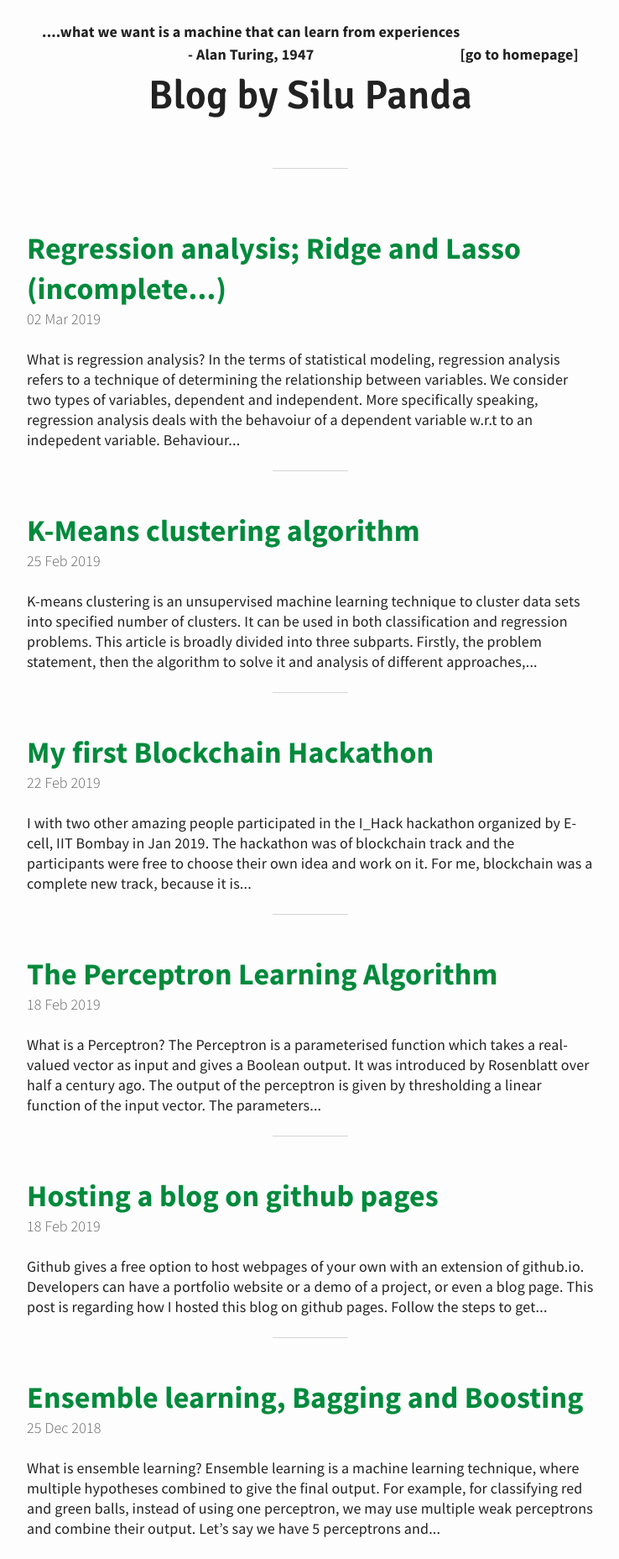
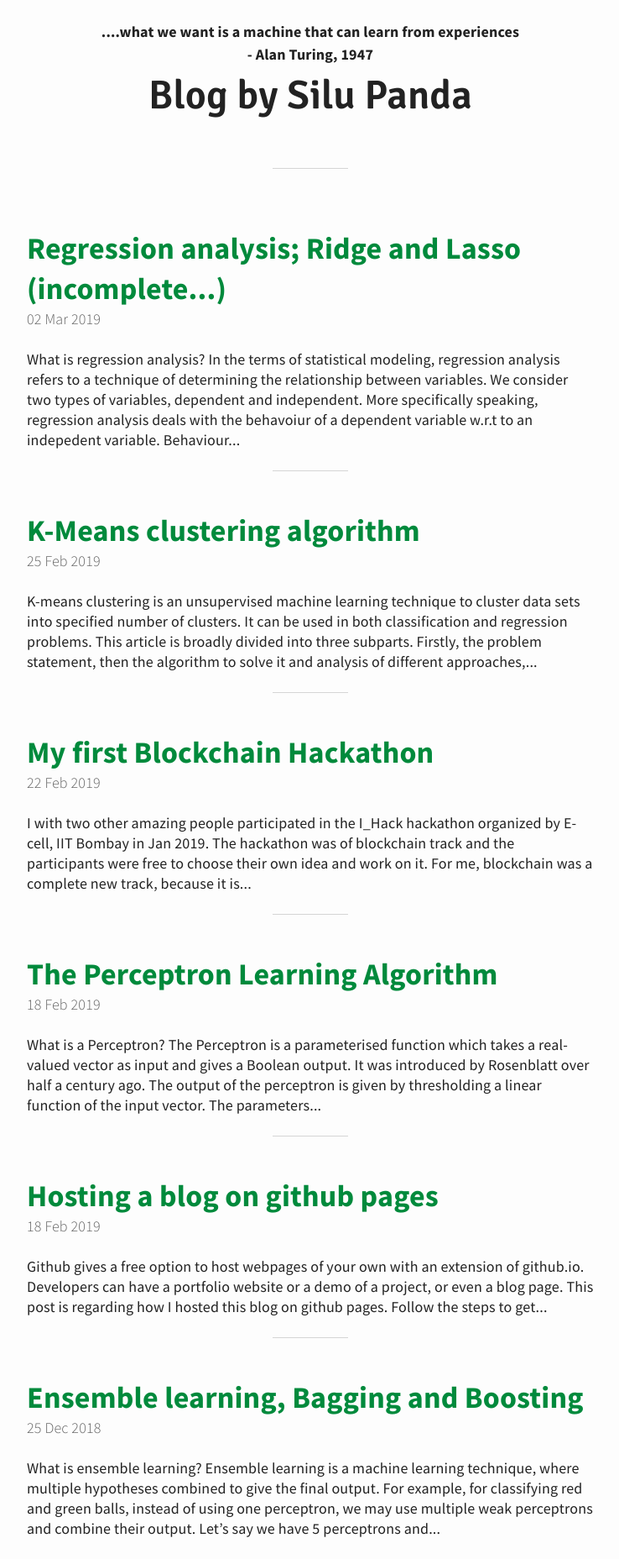
Before and after one commit to SiluPanda/blog, a Jekyll site: the page built from index.html, in a window 1280 px wide. Shown: the whole page at 84% size, without its empty margins (270-1008 px from the left). Built offline with Jekyll 4.4.1, drawn with Linux system fonts in a browser that asks for light colours; the list of posts is cut into pages by our own code.

Commit message:
updated regression

```diff
--- a/_includes/header.html
+++ b/_includes/header.html
@@ -3,7 +3,7 @@
 		<b>....what we want is a machine that can learn from experiences</b> <br>
 
 		                        - Alan Turing, 1947 <br>
-		<a href = "https://silupanda.github.io"> [go to homepage] </a> <br>
+
 	  <h1>Blog by Silu Panda</h1> <br>
 
 	</a>
```
